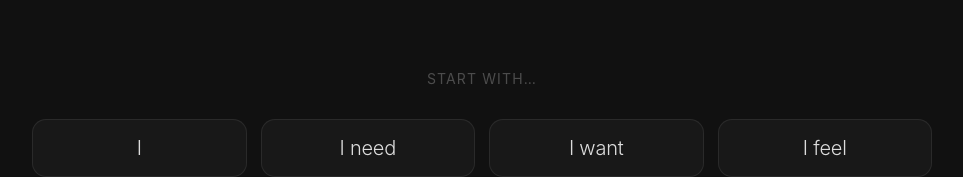
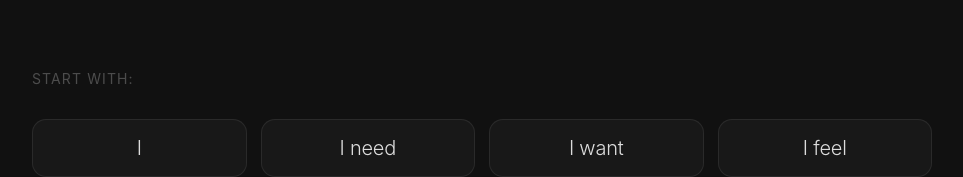
Before and after one commit to alekmiltenov/Voxen, a React (Vite) app in the folder frontend/: page /communicate in a window 1280 px wide. Shown: the part 189-366 px from the top of the page, without its empty margins (158-1121 px from the left). Built offline with nearby package versions, Linux system fonts and the light colour scheme; no server answers.

Commit message:
Minor changes

```diff
--- a/frontend/src/pages/Communicate.jsx
+++ b/frontend/src/pages/Communicate.jsx
@@ -123,7 +123,7 @@ export default function Communicate() {
 
       <div style={s.starterBody}>
         <p style={s.starterHint}>
-          {!enabled ? "Start with…"
+          {!enabled ? "Start with:"
             : mode === "head" ? "HEAD: Use LEFT/RIGHT/UP/DOWN to browse · FORWARD to select · BACK to exit"
             : mode === "eyes" ? "EYES: Use LEFT/RIGHT/UP/DOWN to browse · FORWARD to select"
             : mode === "cnn" ? "CNN: Use LEFT/RIGHT/UP/DOWN to browse · FORWARD to select"
@@ -240,7 +240,9 @@ const s = {
   },
   starterHint: {
     margin: 0, fontSize: "clamp(12px, 1.5vw, 14px)", color: "rgba(255,255,255,0.25)",
-    letterSpacing: "0.08em", textTransform: "uppercase", textAlign: "center",
+    letterSpacing: "0.08em", textTransform: "uppercase", textAlign: "left",
+    width: "min(900px, 90vw)",
+    boxSizing: "border-box",
   },
   starterGrid: {
     display: "grid", gridTemplateColumns: "repeat(4, 1fr)",
--- a/frontend/src/pages/Pain.jsx
+++ b/frontend/src/pages/Pain.jsx
@@ -90,7 +90,7 @@ export default function Pain() {
         if (cmd === "LEFT") setSel((current - 1 + total) % total);
         if (cmd === "RIGHT") setSel((current + 1) % total);
         if (cmd === "FORWARD") fireSelection(ITEMS[current]);
-        if (cmd === "BACK") navigate("/");
+        if (cmd === "BACK") navigate(-1);
         return;
       }
 
@@ -111,7 +111,7 @@ export default function Pain() {
       }
 
       if (cmd === "FORWARD") fireSelection(ITEMS[current]);
-      if (cmd === "BACK") navigate("/");
+      if (cmd === "BACK") navigate(-1);
     });
 
     return () => unregister();
@@ -232,7 +232,7 @@ export default function Pain() {
             onMouseLeave={(e) => {
               e.currentTarget.style.background = "rgba(255,255,255,0.04)";
             }}
-            onClick={() => navigate("/")}
+            onClick={() => navigate(-1)}
           >
             ← Back
           </button>
```
